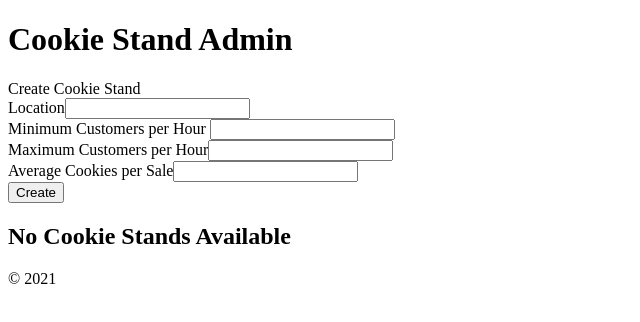
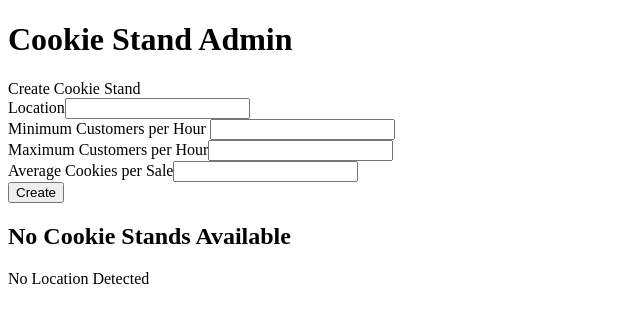
Before and after one commit to majedalswaeer/cookie-stand-admin, a Next.js app: page / in a window 1280 px wide. Shown: the top 322 px of the page, without its empty margins (0-640 px from the left). Built offline with nearby package versions, Linux system fonts and the light colour scheme.

Commit message:
feat:footer edit

```diff
--- a/pages/components/cookiestandadmin.js
+++ b/pages/components/cookiestandadmin.js
@@ -1,6 +1,5 @@
 import React from 'react'
 import Head from './head.js'
-import Footer from './footer.js'
 import Main from './main.js'
 import Header from './header.js'
 export default function Cookiestandadmin() {
@@ -14,8 +13,6 @@ export default function Cookiestandadmin() {
             <Main />
 
 
-            <Footer />
-
         </div>
     )
 }
--- a/pages/components/footer.js
+++ b/pages/components/footer.js
@@ -1,8 +1,19 @@
-function Footer() {
+function Footer(props) {
+  if (props.len==0){
+    return(
+      <footer className=" font-sans left-1flex mb-10 justify-center w-full bg-green-500 py-2">
+        No Location Detected
+      </footer>
+
+    )
+  } else{
     return (
-      <footer className=" left-1flex mb-10 justify-center w-full bg-green-500 py-2">
-        &copy; 2021
+      <footer className=" font-sans left-1flex mb-10 justify-center w-full bg-green-500 py-2">
+        {props.len} Location World Wide
       </footer>
     )
+
+  }
+
   }
 export default Footer
--- a/pages/components/main.js
+++ b/pages/components/main.js
@@ -1,5 +1,6 @@
 import React from 'react'
 // import Locations from './locations.js'
+import Footer from './footer.js'
 import hours from './data'
 import ReportTable from './reportTable'
 import { useState } from 'react'
@@ -34,7 +35,7 @@ export default function Main() {
                 <CreateForm data={handler_eve} />
                 <ReportTable locArr={locArr} hours = {hours} />
             </main>
-
+            <Footer len={locArr.length}/>
         </div>
     )
 }
--- a/pages/components/reportTable.js
+++ b/pages/components/reportTable.js
@@ -51,6 +51,7 @@ export default function ReportTable(props) {
                 </tfoot>
             </table>
 
+
         )
 
     } else {
```
